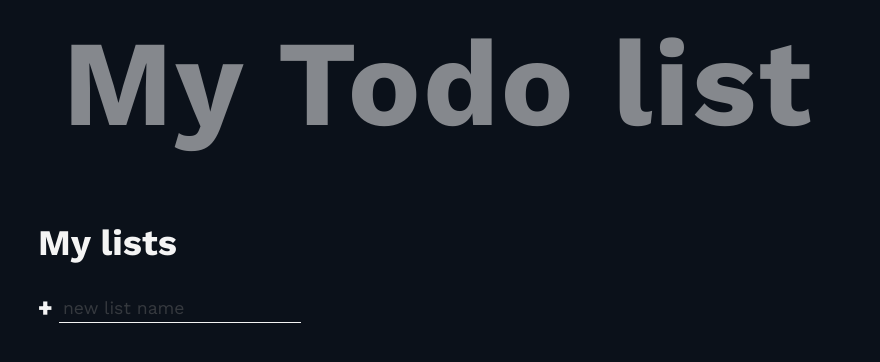
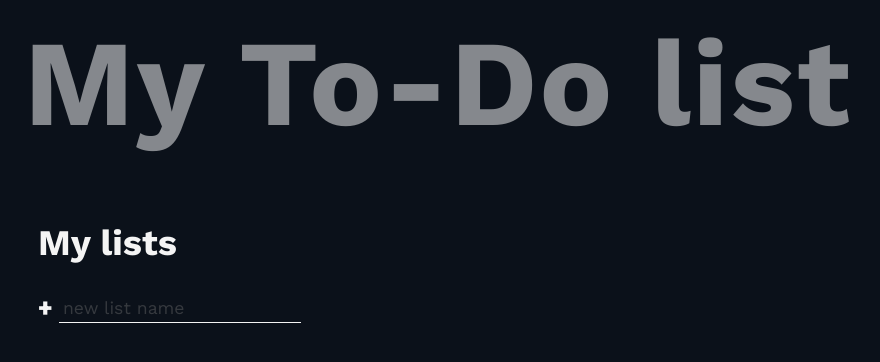
Before and after one commit to NomeDT/My-To-Do-List, a plain HTML site: page index.html in a window 1280 px wide. Shown: the whole page, without its empty margins (202-1082 px from the left). Drawn offline with nearby package versions, Linux system fonts and the light colour scheme.

Commit message:
changed spell

```diff
--- a/index.html
+++ b/index.html
@@ -4,7 +4,7 @@
     <meta charset="UTF-8" />
     <meta name="viewport" content="width=device-width, initial-scale=1.0" />
     <meta http-equiv="X-UA-Compatible" content="ie=edge" />
-    <title>Todo list</title>
+    <title>To-Do list</title>
     <link
       href="https://fonts.googleapis.com/css?family=Work+Sans:300,400,700,900&display=swap"
       rel="stylesheet"
@@ -14,7 +14,7 @@
   </head>
 
   <body>
-    <h1 class="title">My Todo list</h1>
+    <h1 class="title">My To-Do list</h1>
 
     <div class="all-tasks">
       <h2 class="task-list-title">My lists</h2>
```
